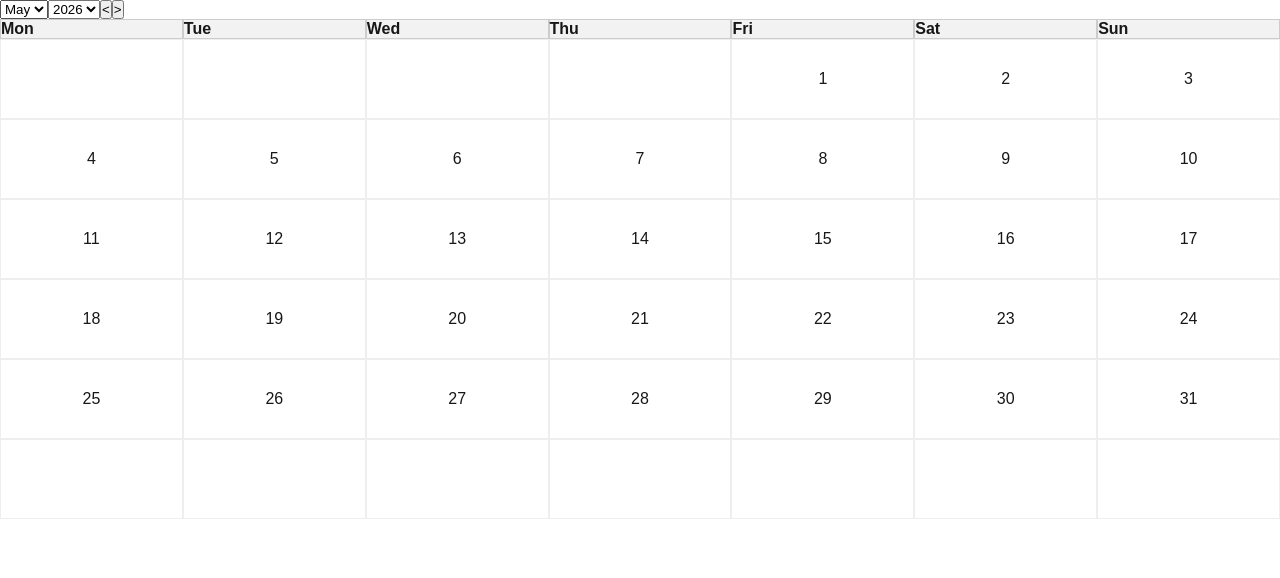
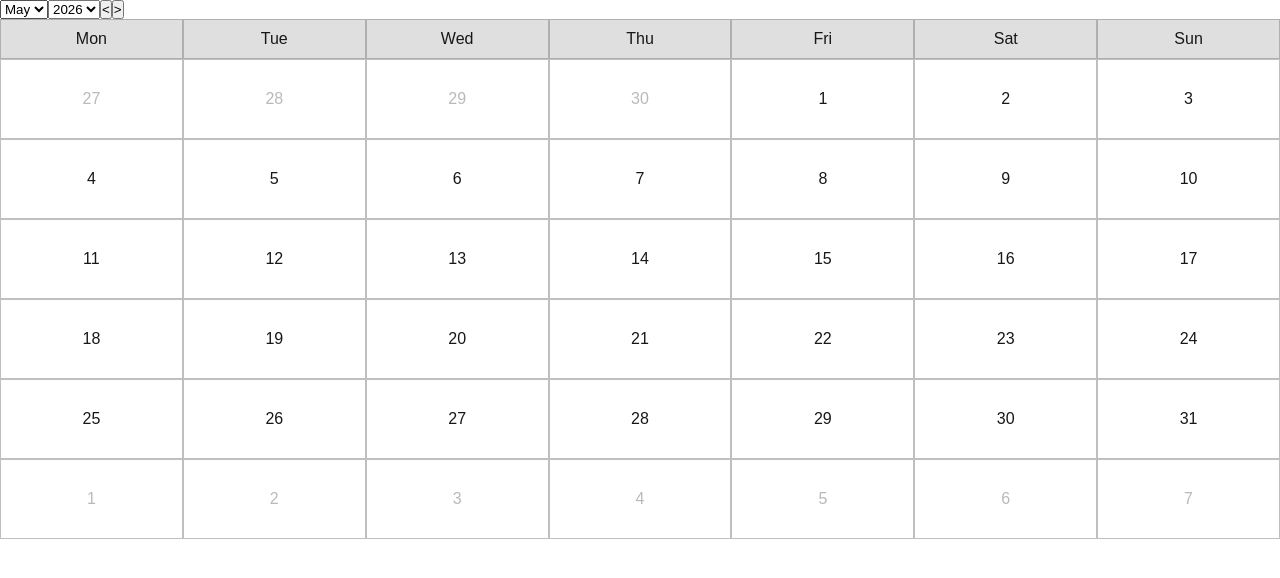
Before and after one commit to takiido/breakbeat, a Next.js app in the folder frontend/: page /calendar in a window 1280 px wide. Shown: the top 578 px of the page. Built offline with nearby package versions, Linux system fonts and the light colour scheme.

Commit message:
minor visual and func fixes

```diff
--- a/frontend/src/app/calendar/page.tsx
+++ b/frontend/src/app/calendar/page.tsx
@@ -52,7 +52,7 @@ export default function Calendar() {
   const [days, setDays] = useState(0);
   const [month, setMonth] = useState(new Date().getMonth());
   const [year, setYear] = useState(new Date().getFullYear());
-  const [weekday, setWeekday] = useState();
+  const [weekday, setWeekday] = useState(0);
 
   const years = getYears();
 
@@ -61,15 +61,28 @@ export default function Calendar() {
   const cells = Array.from({length: 42}, (_, i) => {
     const dayNumber = i - weekday + 1;
 
+    const pMonthDays = getDaysInMonth(
+        month === 0 ? year - 1 : year,
+        month === 0 ? 11 : month - 1
+    );
+
     if (i < weekday) {
-      return <div key={i} className={styles.day}></div>
+      return (
+        <div key={i} className={`${styles.day} ${styles.day__muted}`}>
+          {pMonthDays - weekday + i + 1}
+        </div>
+      )
     }
 
-    if (i < totalCells) {
+    if (dayNumber <= days) {
       return <div key={i} className={styles.day}>{dayNumber}</div>
     }
 
-    return <div key={i} className={styles.day}></div>
+    return (
+      <div key={i} className={`${styles.day} ${styles.day__muted}`}>
+        {i - totalCells + 1}
+      </div>
+    )
   });
 
   function prevMonth() {
--- a/frontend/src/app/calendar/styles.module.scss
+++ b/frontend/src/app/calendar/styles.module.scss
@@ -7,9 +7,12 @@
   }
 
   &_header {
-    font-weight: bold;
-    background: rgba(#cccccc, 0.25);
-    border: 1px solid #cccccc;
+    height: 40px;
+    display: flex;
+    align-items: center;
+    justify-content: center;
+    background: rgba(#808080, 0.25);
+    border: 1px solid rgba(#808080, 0.5);
   }
 }
 
@@ -18,5 +21,8 @@
   display: flex;
   align-items: center;
   justify-content: center;
-  border: 1px solid #eeeeee;
+  border: 1px solid rgba(#808080, 0.5);
+  &__muted {
+    color: color-mix(in srgb, currentColor 30%, transparent);
+  }
 }
```
